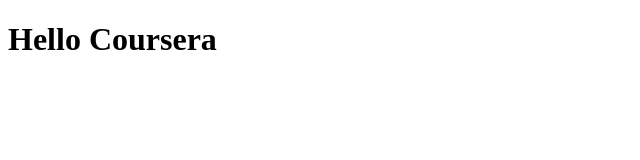
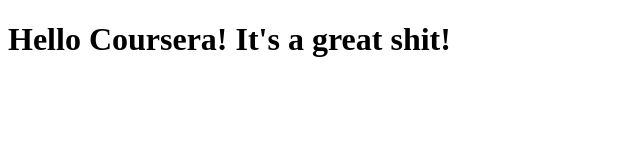
Before and after one commit to vaxents/coursera-test, a plain HTML site: page index.html in a window 1280 px wide. Shown: the whole page, without its empty margins (0-640 px from the left). Drawn offline with Linux system fonts and the light colour scheme.

Commit message:
small change

```diff
--- a/index.html
+++ b/index.html
@@ -4,6 +4,6 @@
 	<title>Hello Coursera</title>
 </head>
 <body>
-<h1>Hello Coursera</h1>
+<h1>Hello Coursera! It's a great shit!</h1>
 </body>
 </html>
```
